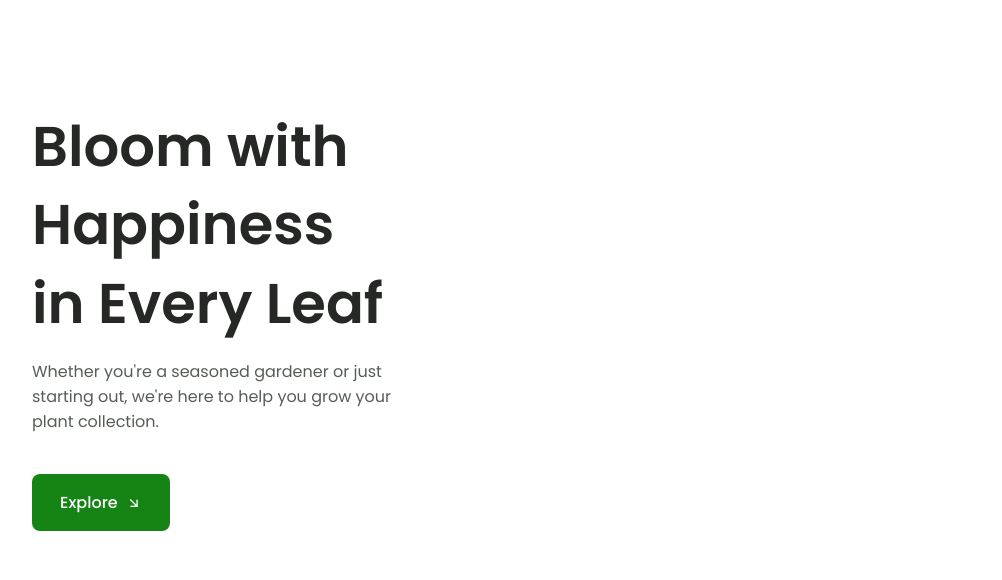
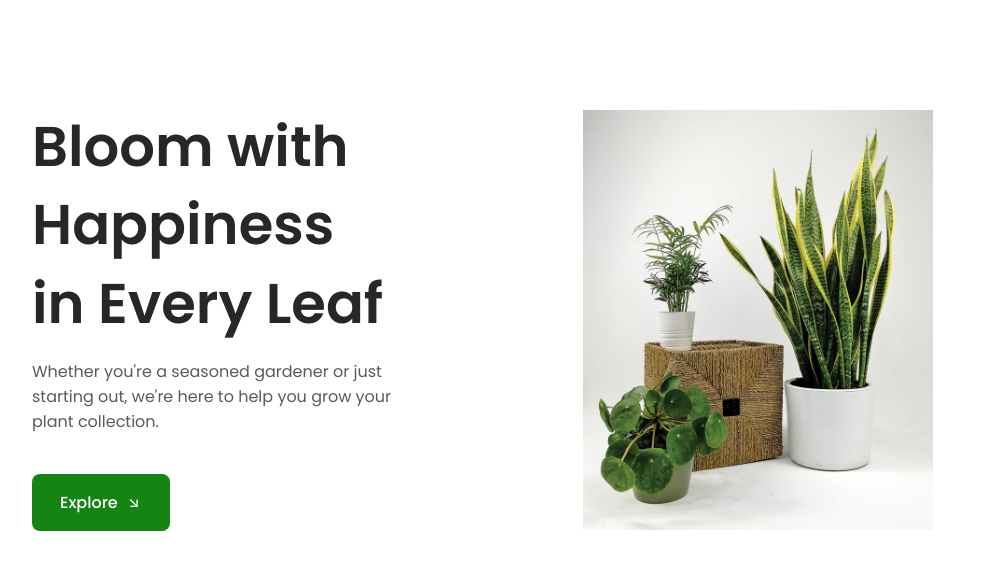
Before and after one commit to DilaraCelik19/dilaracelik19.github.io, a plain HTML site: page index.html in a window 1280 px wide. Shown: the part 100-680 px from the top of the page, 124-1126 px from the left. Drawn offline with nearby package versions, Linux system fonts and the light colour scheme; files whose address does not match are found by name.

Commit message:
Update index.html

```diff
--- a/index.html
+++ b/index.html
@@ -62,7 +62,7 @@
             <!--==================== HOME ====================-->
             <section class="home" id="home">
                 <div class="home__container container grid">
-                    <img src="firstimg.png" alt="" class="home__img">
+                    <img src="./img/firstimg.png" alt="" class="home__img">
 
                     <div class="home__data">
                         <h1 class="home__title">
```
